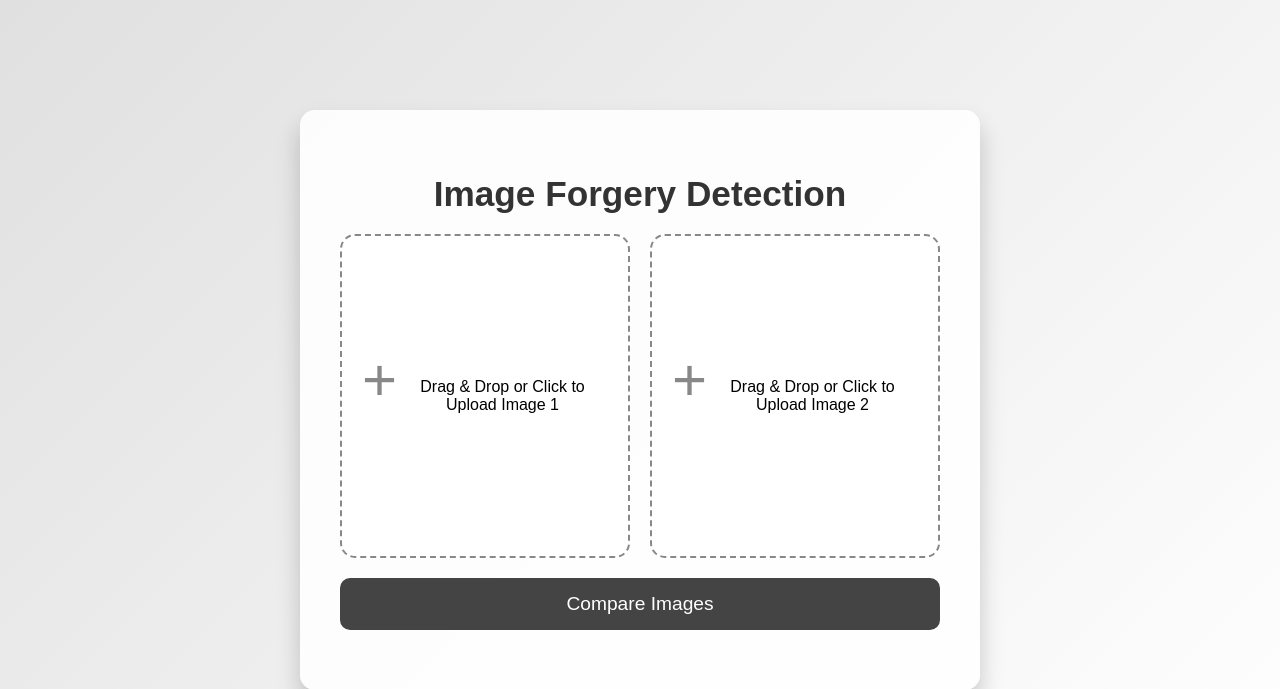
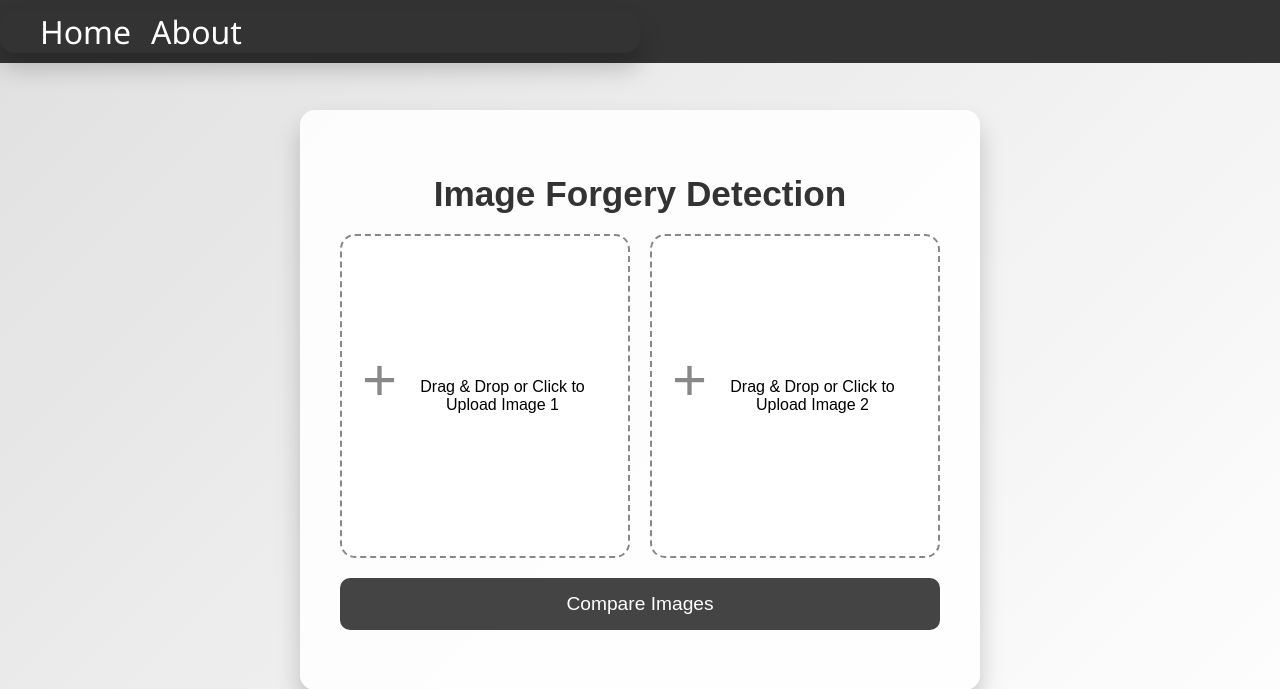
Before and after one commit to SidOleti/imageforgery, a Flask app: page / in a window 1280 px wide. Shown: the top 689 px of the page. Run offline with Flask 3, Linux system fonts and the light colour scheme.

Commit message:
finishing touches!

```diff
--- a/app.py
+++ b/app.py
@@ -8,7 +8,7 @@ import cv2
 import numpy as np
 from skimage.metrics import structural_similarity as ssim
 from PIL import Image
-from logging import Logger as logger
+import logging
 
 app = Flask(__name__)
 CORS(app)
@@ -16,6 +16,10 @@ CORS(app)
 UPLOAD_FOLDER = 'uploads/'
 ALLOWED_EXTENSIONS = {'png', 'jpg', 'jpeg', 'gif'}
 app.config['UPLOAD_FOLDER'] = UPLOAD_FOLDER
+
+# Initialize logger
+logging.basicConfig(level=logging.INFO)
+logger = logging.getLogger(__name__)
 
 if not os.path.exists(UPLOAD_FOLDER):
     os.makedirs(UPLOAD_FOLDER)
@@ -30,6 +34,13 @@ def compute_md5(file_path):
             hash_md5.update(chunk)
     return hash_md5.hexdigest()
 
+def resize_image_for_orb(img1, img2):
+    # Resize images to the same size
+    height, width = min(img1.shape[0], img2.shape[0]), min(img1.shape[1], img2.shape[1])
+    img1 = cv2.resize(img1, (width, height))
+    img2 = cv2.resize(img2, (width, height))
+    return img1, img2
+
 def orb_feature_matching(image_path1, image_path2):
     # Load images in grayscale
     img1 = cv2.imread(image_path1, cv2.IMREAD_GRAYSCALE)
@@ -38,6 +49,9 @@ def orb_feature_matching(image_path1, image_path2):
     if img1 is None or img2 is None:
         logger.error("One of the images could not be loaded.")
         return 0, "N/A"
+
+    # Resize the images to the same size
+    img1, img2 = resize_image_for_orb(img1, img2)
 
     # Initialize ORB detector
     orb = cv2.ORB_create(nfeatures=500)
@@ -51,6 +65,9 @@ def orb_feature_matching(image_path1, image_path2):
         logger.error("No descriptors found in one or both images.")
         return 0, "N/A"
 
+    # Log the number of keypoints detected
+    logger.info(f"Keypoints in image 1: {len(kp1)}, Keypoints in image 2: {len(kp2)}")
+
     # Use BFMatcher to match descriptors
     bf = cv2.BFMatcher(cv2.NORM_HAMMING, crossCheck=True)
     matches = bf.match(des1, des2)
@@ -61,12 +78,9 @@ def orb_feature_matching(image_path1, image_path2):
 
     # Sort matches by distance (lower distance is better)
     matches = sorted(matches, key=lambda x: x.distance)
-    logger.info(f"Keypoints in image 1: {len(kp1) if kp1 else 0}, Keypoints in image 2: {len(kp2) if kp2 else 0}")
 
     logger.info(f"ORB matches found: {len(matches)}")
     return len(matches), matches  # Return the number of matches
-
-
 
 def compute_ssim(image_path1, image_path2):
     # Open images using PIL and convert to grayscale
@@ -85,10 +99,12 @@ def compute_ssim(image_path1, image_path2):
     ssim_index, _ = ssim(image1, image2, full=True)
     return ssim_index
 
-
 @app.route('/')
 def index():
     return render_template('index.html')
+@app.route('/about')
+def about():
+    return render_template('about.html')
 
 @app.route('/compare', methods=['POST'])
 def compare_images():
@@ -109,6 +125,7 @@ def compare_images():
         image2.save(filepath2)
 
         ssim_index = compute_ssim(filepath1, filepath2)
+        orb_matches, _ = orb_feature_matching(filepath1, filepath2)  # Include ORB matching here
         hash1 = compute_md5(filepath1)
         hash2 = compute_md5(filepath2)
 
@@ -121,6 +138,7 @@ def compare_images():
             'hash1': hash1,
             'hash2': hash2,
             'ssim_index': ssim_index,
+            'orb_matches': orb_matches,  # Return the number of ORB matches
             'result': result
         }), 200
     else:
--- a/static/css/styles.css
+++ b/static/css/styles.css
@@ -8,6 +8,111 @@ body {
     margin: 0;
     overflow: hidden;
 }
+
+/* Developer Section Styling */
+.about-page {
+    text-align: center;
+    padding: 20px;
+}
+
+.developers {
+    display: flex;
+    justify-content: center;
+    align-items: center;
+    gap: 40px;
+    margin-top: 30px;
+}
+
+.developer {
+    text-align: center;
+}
+
+.profile-pic {
+    width: 150px;
+    height: 150px;
+    border-radius: 50%;
+    object-fit: cover;
+    margin-bottom: 10px;
+}
+
+.icons {
+    margin-top: 10px;
+}
+
+.icons .icon {
+    width: 30px;
+    height: 30px;
+    margin: 0 10px;
+    transition: transform 0.3s ease;
+}
+
+.icons .icon:hover {
+    transform: scale(1.2);
+}
+
+/* Footer */
+footer {
+    margin-top: 40px;
+    font-size: 1.2rem;
+}
+
+
+/* Top Bar Styling */
+.top-bar {
+    font-family: 'sans-serif';
+    width: 100%;
+    font-size: xx-large;
+    background-color: #333;
+    padding: 10px 0;
+    position: fixed;
+    top: 0;
+    left: 0;
+    z-index: 100;
+}
+
+.top-bar .container {
+    background-color: #333;
+    display: flex;
+    justify-content: space-between;
+    align-items: center;
+    padding: 0 20px;
+}
+
+.top-bar .logo h2 {
+    color: white;
+    margin: 0;
+    font-size: 1.5rem;
+}
+
+.top-bar .nav-links {
+    font-family:'Segoe UI', Tahoma, Geneva, Verdana, sans-serif;
+    font-size: 72;
+    list-style: none;
+    margin: 0;
+    padding: 0;
+    display: flex;
+}
+
+.top-bar .nav-links li {
+    margin-left: 20px;
+}
+
+.top-bar .nav-links li a {
+    color: white;
+    text-decoration: none;
+    font-size: 2rem;
+    transition: color 0.3s ease;
+}
+
+.top-bar .nav-links li a:hover {
+    color: #ddd;
+}
+
+/* Container adjustment to avoid overlap with fixed top-bar */
+.container {
+    padding-top: 70px;
+}
+
 
 .container {
     background: rgba(255, 255, 255, 0.9);
--- a/templates/index.html
+++ b/templates/index.html
@@ -6,9 +6,18 @@
     <meta name="viewport" content="width=device-width, initial-scale=1.0">
     <title>Image Forgery Detection</title>
     <link rel="stylesheet" href="/static/css/styles.css">
-    <script src="/static/js/script.js" defer></script> <!-- Ensure proper script loading -->
 </head>
 <body>
+    <!-- Top Navigation Bar -->
+    <nav class="top-bar">
+        <div class="container">
+            <ul class="nav-links">
+                <li><a href="/">Home</a></li>
+                <li><a href="/about">About</a></li>
+            </ul>
+        </div>
+    </nav>
+
     <div class="container">
         <h1>Image Forgery Detection</h1>
         <form id="upload-form">
@@ -31,5 +40,6 @@
         <div id="result" class="message"></div>
         <div id="metrics"></div>
     </div>
+    <script src="/static/js/script.js"></script>
 </body>
 </html>
```
Also changed, not shown: templates/about.html (+61 -0 lines), static/github_icon.png (added), static/linkedin_icon.png (added), static/sid.jpeg (added), static/srk.jpg (added).
